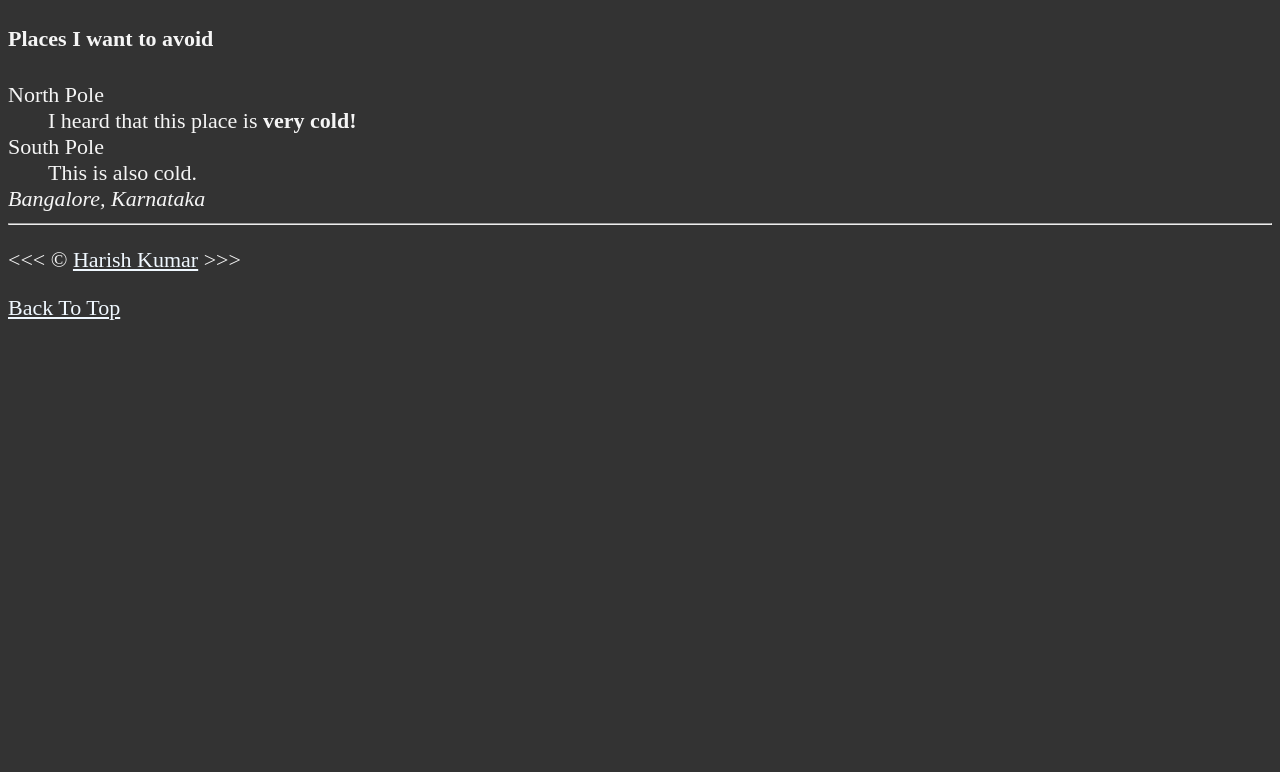
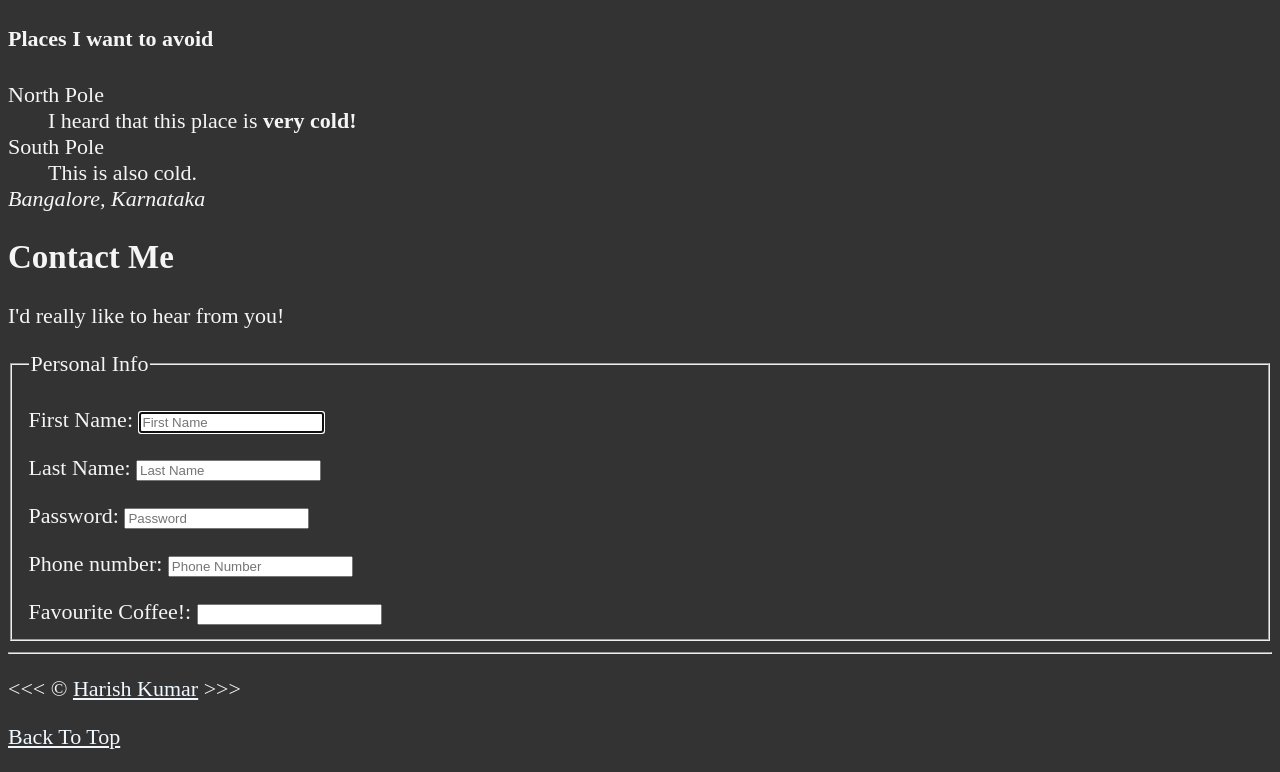
Before and after one commit to harishkumar-1509/html-css, a plain HTML site: page index.html in a window 1280 px wide. Shown: the part 1254-2026 px from the top of the page. Before the commit the page ends 1597 px from the top, so only its background shows below. Drawn offline with Linux system fonts and the light colour scheme.

Commit message:
working on forms

```diff
--- a/index.html
+++ b/index.html
@@ -4,7 +4,7 @@
     <meta charset="UTF-8">
     <meta name="viewport" content="width=device-width, initial-scale=1.0">
     <link rel="stylesheet" href="main.css" type="text/css">
-    <title>Document</title>
+    <title>Home</title>
 </head>
 <body>
     <header>
@@ -103,11 +103,59 @@
                 Bangalore, Karnataka
             </address>
         </article>
+        <article>
+            <h2>Contact Me</h2>
+            <p>I'd really like to hear from you!</p>
+            <form action="https://htpbin.org/get" method="get">
+                <fieldset>
+                    <legend>Personal Info</legend>
+                    <p>
+                        <label for="firstName">First Name:</label>
+                        <input type="text" name="firstName" id="firstName" placeholder="First Name" autocomplete="on" required autofocus>
+                    </p>
+                    <p>
+                        <label for="lastName">Last Name:</label>
+                        <input type="text" name="lastName" id="lastName" placeholder="Last Name" autocomplete="on" required>
+                    </p>
+                    <p>
+                        <label for="password">Password:</label>
+                        <input type="password" name="password" id="password" placeholder="Password" required>
+                    </p>
+                    <p>
+                        <label for="phone">Phone number:</label>
+                        <input type="tel" name="phone" id="phone" placeholder="Phone Number" pattern="[0-9]{10}" required>
+                    </p>
+                    <!-- <p>
+                        <label for="coffee">Favourite Coffee!</label>
+                        <select name="coffee" id="coffee" multiple size="5">
+                            <optgroup label="Coffees">
+                                <option value="regular coffee" selected>Regular Coffee</option>
+                                <option value="iced coffee">Iced Coffee</option>
+                            </optgroup>
+                            <optgroup label="Espresso Drinks">
+                                <option value="latte">Latte</option>
+                                <option value="cappuccino">Cappuccino</option>
+                            </optgroup>
+                            <option value="others">Others</option>
+                        </select>
+                    </p> -->
+                    <label for="coffee">Favourite Coffee!:</label>
+                    <input type="text" name="coffee" id="coffee" list="coffee-list">
+                    <datalist id="coffee-list">
+                        <option value="coffee"></option>
+                        <option value="latte"></option>
+                        <option value="espresso"></option>
+                        <option value="americano"></option>
+                        <option value="other"></option>
+                    </datalist>
+                </fieldset>
+            </form>
+        </article>
     </main>
     <hr>
     <footer>
         <p>&lt;&lt;&lt; &copy; <a href="about.html">Harish Kumar</a> &gt;&gt;&gt;</p>
-        <p><a href="/">Back To Top</a></p>
+        <p><a href="#">Back To Top</a></p>
     </footer>
 </body>
 </html>
```
